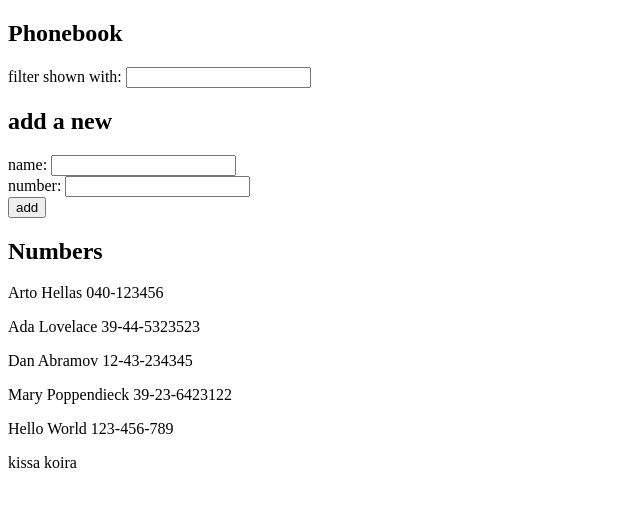
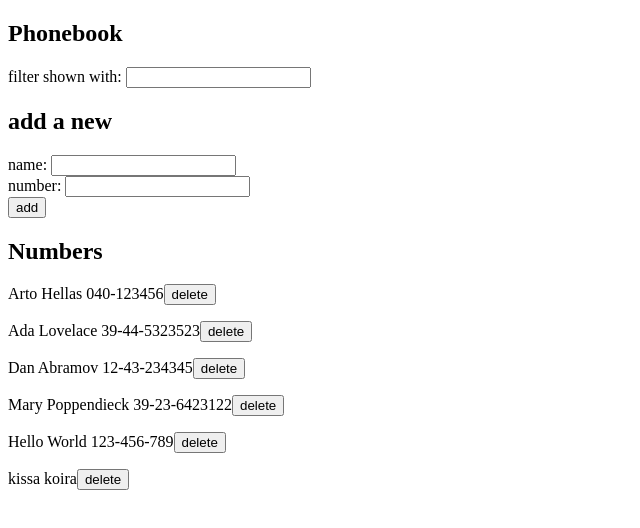
Before and after one commit to anniina-aarnio/fullstack_MOOC, a React (Create React App) app in the folder osa2/puhelinluettelo/: page / in a window 1280 px wide. Shown: the top 528 px of the page, without its empty margins (0-640 px from the left). Built offline with nearby package versions, Linux system fonts and the light colour scheme; data requests are answered from the project's data file.

Commit message:
osa2 2.14 lisätty Persons.js delete-nappi ja sille toiminnallisuudeksi console.log

```diff
--- a/osa2/puhelinluettelo/src/App.js
+++ b/osa2/puhelinluettelo/src/App.js
@@ -50,6 +50,10 @@ const App = () => {
     setFilter(e.target.value)
   }
 
+  const deleteObject = (id) => {
+    console.log(`delete ${id}`)
+  }
+
   return (
     <div>
       <h2>Phonebook</h2>
@@ -62,7 +66,10 @@ const App = () => {
         numberChange={handleNumberChange}
         handleClick={handleClick} />
       <h2>Numbers</h2>
-      <Persons persons={persons} filter={filter} />
+      <Persons
+        persons={persons}
+        filter={filter}
+        deleteObject={deleteObject} />
     </div>
   )
 
--- a/osa2/puhelinluettelo/src/components/Persons.js
+++ b/osa2/puhelinluettelo/src/components/Persons.js
@@ -1,5 +1,4 @@
-const Persons = ({ persons, filter }) => {
-  console.log("")
+const Persons = ({ persons, filter, deleteObject }) => {
   return(
     <div>
     {persons
@@ -7,6 +6,7 @@ const Persons = ({ persons, filter }) => {
       .map((person) =>
         <p key={person.name}>
           {person.name} {person.number}
+          <button onClick={() => deleteObject(person.id)}>delete</button>
         </p>
       )
     }
```
